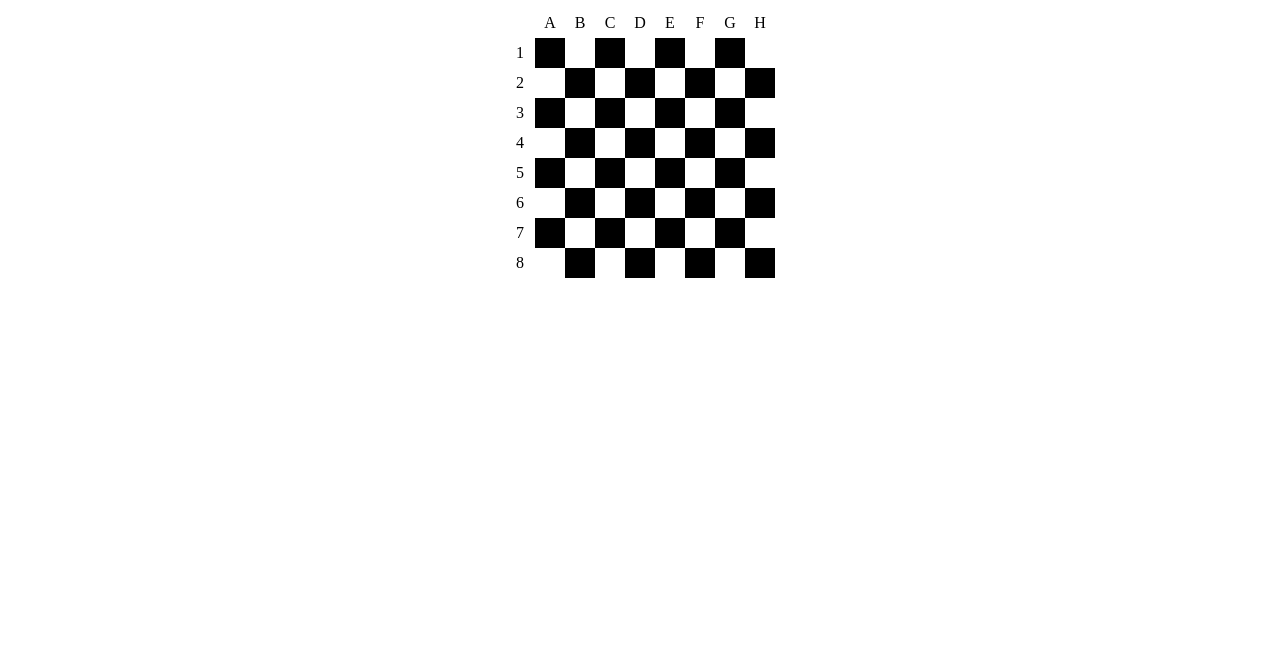
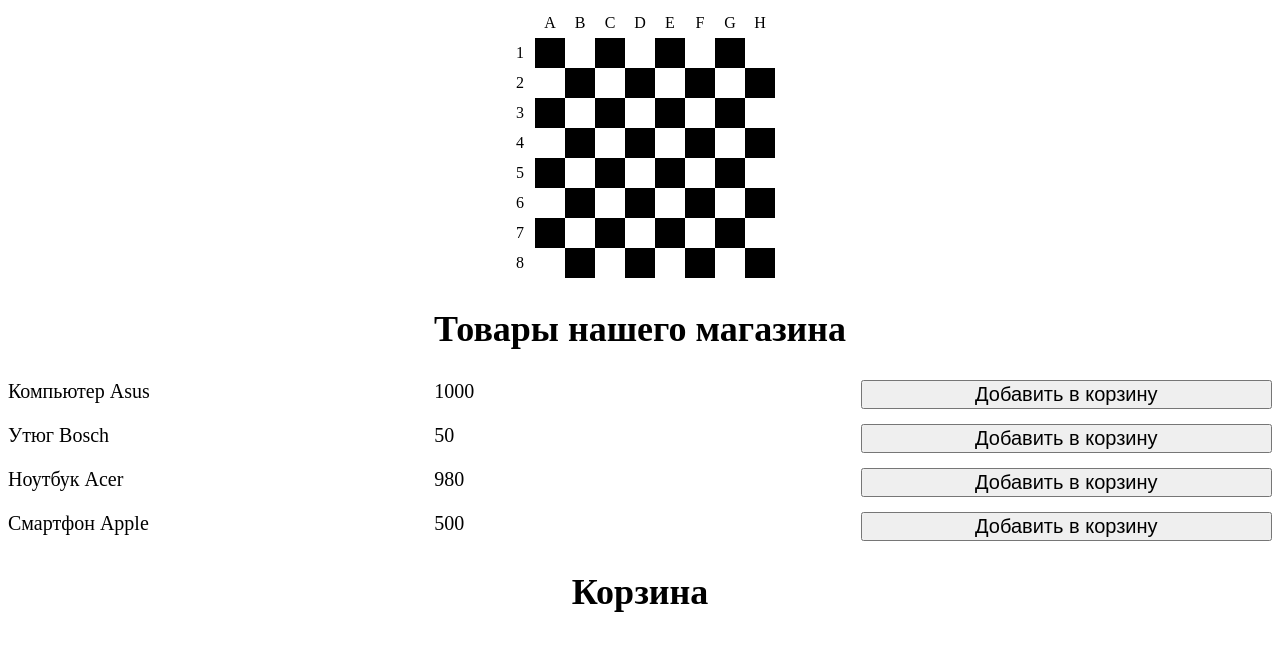
Before and after one commit to Timon4eg/artem-js-hw, a plain HTML site: page index.html in a window 1280 px wide. Drawn offline with Linux system fonts and the light colour scheme.

Commit message:
Работа над корзиной

```diff
--- a/main.js
+++ b/main.js
@@ -86,7 +86,7 @@ alert('Общая сумма покупок ' + res) // возможно я не
 
 //---------------------------Домашнее задание 5--------------------------
 
-// Шахматы
+// 5.1 Шахматы---------
 let board = document.createElement('div')
 board.classList.add('main')
 document.body.append(board)
@@ -121,3 +121,59 @@ function chess () {
 }
 
 chess()
+
+// 5.2 Продолжить работу с интернет-магазином:
+let cart = document.createElement('div')
+cart.classList.add('cart')
+document.body.append(cart)
+
+let goodsHeader = document.createElement('h2')
+goodsHeader.classList.add('goods-header')
+cart.appendChild(goodsHeader)
+goodsHeader.innerHTML = '<h2> Товары нашего магазина</h2>'
+
+let goods = document.createElement('div')
+goods.classList.add('goods')
+cart.appendChild(goods)
+
+let arrGoods = [
+    {name: 'Компьютер Asus', price: 1000},
+    {name: 'Утюг Bosch', price: 50},
+    {name: 'Ноутбук Acer', price: 980},
+    {name: 'Смартфон Apple', price: 500},
+]
+
+
+for (i = 0; i < 4; i++) {
+    let goodsItem = document.createElement('div')
+    goodsItem.classList.add('goods-item')
+    goods.appendChild(goodsItem)
+
+    let goodsName = document.createElement('div')
+    goodsName.classList.add('goods-name')
+    goodsItem.appendChild(goodsName)
+    goodsName.innerHTML = arrGoods[i].name
+
+    let goodsPrice = document.createElement('div')
+    goodsPrice.classList.add('goods-price')
+    goodsItem.appendChild(goodsPrice)
+    goodsPrice.innerHTML = arrGoods[i].price
+
+    let addInCart = document.createElement('button')
+    addInCart.classList.add('add-button')
+    goodsItem.appendChild(addInCart)
+    addInCart.innerHTML = 'Добавить в корзину'
+}
+
+let cartHeader = document.createElement('h2')
+cartHeader.classList.add('cart-header')
+cart.appendChild(cartHeader)
+cartHeader.innerHTML = '<h2>Корзина</h2>'
+
+let arrCart = []
+let arrCartItem = {}
+arrCart.push(arrCartItem)
+console.log(arrCart) // здесь пока заготовка. По задумке при нажатии на кнопку Добавить в корзину должен отобразиться товар в корзине
+// Также должна будет считаться сумма и количество заказанных товаров
+
+//---------------------------конец Домашнего задания 5--------------------------
--- a/style.css
+++ b/style.css
@@ -1,3 +1,4 @@
+/* -----стили для домашнего задания 5.1: Шахматная доска------ */
 .main {
     margin: 0 auto;
     width: 270px;
@@ -20,3 +21,39 @@
     background-color: #fff;
     align-self: center;
 }
+
+/* -----стили для домашнего задания 5.2: Корзина товаров------ */
+.cart {
+    margin: 0 auto;
+}
+
+.goods {
+    display: grid;
+    grid-template-rows: repeat(3, 1fr);
+    grid-row-gap: 15px;
+}
+
+.goods-header,
+.cart-header {
+    text-align: center;
+}
+
+.goods-item {
+    display: grid;
+    grid-template-columns: repeat(3, 1fr);
+    grid-column-gap: 15px;
+}
+
+.goods-name,
+.goods-price,
+.add-button {
+    font-size: 20px
+}
+
+.add-button:hover {
+    background-color: palegreen;
+}
+
+.add-button:active {
+    background-color: burlywood;
+}
```
